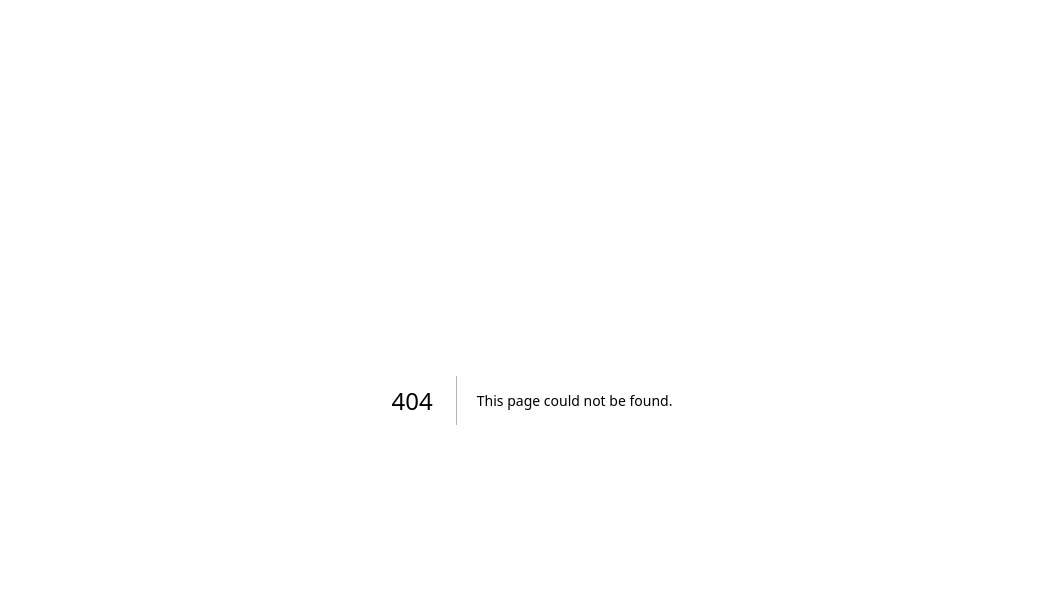
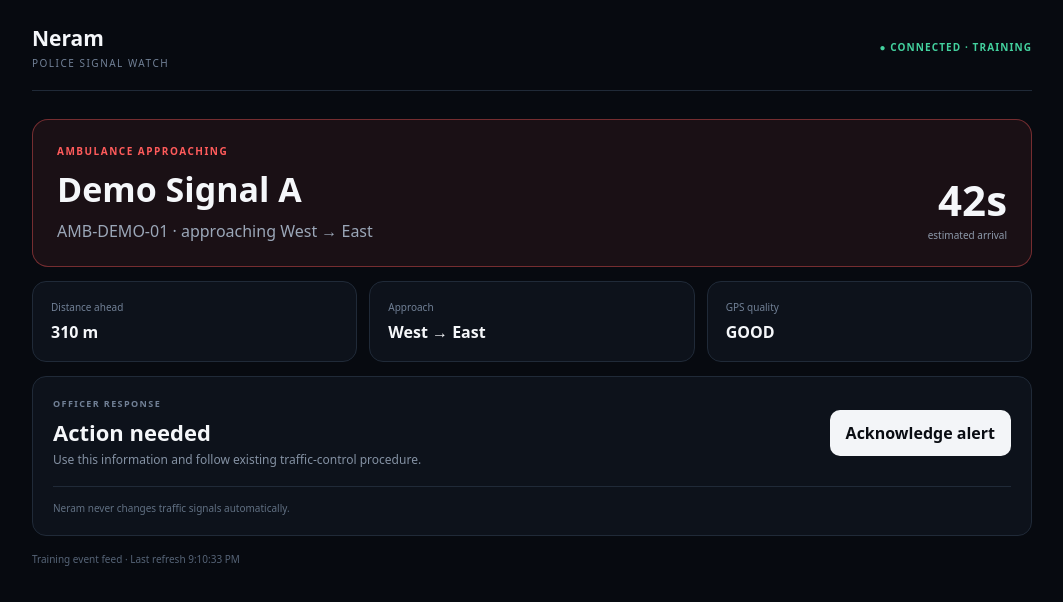
Before and after one commit to NotSash/Neram, a Next.js app in the folder apps/web/: page /police-live in a window 1280 px wide. Before the commit this address had no page. Shown: the top 602 px of the page, without its empty margins (108-1171 px from the left). Built offline with nearby package versions, Linux system fonts and the light colour scheme.

Commit message:
feat: add live police alert console

```diff
--- /dev/null
+++ b/apps/web/app/police-live/page.tsx
@@ -0,0 +1,75 @@
+"use client";
+
+import { useEffect, useState } from "react";
+
+type Alert = {
+  id: string;
+  ambulanceId: string;
+  signalName: string;
+  status: string;
+  etaSeconds: number;
+  distanceMeters: number;
+  approach: string;
+  gpsQuality: string;
+};
+
+export default function PoliceLivePage() {
+  const [alert, setAlert] = useState<Alert | null>(null);
+  const [updatedAt, setUpdatedAt] = useState<string | null>(null);
+  const [acknowledged, setAcknowledged] = useState(false);
+
+  useEffect(() => {
+    const load = async () => {
+      const response = await fetch("/api/police/alerts", { cache: "no-store" });
+      if (!response.ok) return;
+      const data = (await response.json()) as { alerts?: Alert[]; generatedAt?: string };
+      setAlert(data.alerts?.[0] ?? null);
+      setUpdatedAt(data.generatedAt ?? null);
+    };
+
+    void load();
+    const timer = window.setInterval(load, 5000);
+    return () => window.clearInterval(timer);
+  }, []);
+
+  return (
+    <main style={{ minHeight: "100vh", background: "#070a10", color: "#f5f7fa", fontFamily: "system-ui, sans-serif", padding: 24 }}>
+      <div style={{ maxWidth: 1000, margin: "0 auto" }}>
+        <header style={{ display: "flex", justifyContent: "space-between", alignItems: "center", paddingBottom: 20, borderBottom: "1px solid #202a38" }}>
+          <div><strong style={{ fontSize: 21 }}>Neram</strong><div style={{ fontSize: 10, letterSpacing: 1.5, color: "#718096", marginTop: 4 }}>POLICE SIGNAL WATCH</div></div>
+          <div style={{ fontSize: 10, letterSpacing: 1.1, color: "#43d19e", fontWeight: 800 }}>● CONNECTED · TRAINING</div>
+        </header>
+
+        {!alert ? (
+          <section style={{ marginTop: 28, padding: 28, border: "1px solid #202a38", borderRadius: 16, background: "#0d121b" }}>
+            <strong>No active ambulance alerts</strong>
+            <p style={{ color: "#8290a3" }}>Neram is monitoring your assigned signals.</p>
+          </section>
+        ) : (
+          <>
+            <section style={{ marginTop: 28, padding: 24, border: "1px solid rgba(255,91,91,.4)", borderRadius: 16, background: "rgba(255,91,91,.08)" }}>
+              <div style={{ fontSize: 10, letterSpacing: 1.5, color: "#ff5b5b", fontWeight: 900 }}>AMBULANCE APPROACHING</div>
+              <div style={{ display: "flex", justifyContent: "space-between", gap: 20, marginTop: 8, alignItems: "end" }}>
+                <div><h1 style={{ margin: 0, fontSize: 34 }}>{alert.signalName}</h1><p style={{ margin: "8px 0 0", color: "#9ba7b8" }}>{alert.ambulanceId} · approaching {alert.approach}</p></div>
+                <div style={{ textAlign: "right" }}><div style={{ fontSize: 42, fontWeight: 800 }}>{acknowledged ? Math.max(0, alert.etaSeconds - 5) : alert.etaSeconds}s</div><div style={{ fontSize: 10, color: "#8d99aa" }}>estimated arrival</div></div>
+              </div>
+            </section>
+
+            <section style={{ display: "grid", gridTemplateColumns: "1fr 1fr 1fr", gap: 12, marginTop: 14 }}>
+              {[['Distance ahead', `${alert.distanceMeters} m`], ['Approach', alert.approach], ['GPS quality', alert.gpsQuality.toUpperCase()]].map(([label, value]) => (
+                <div key={label} style={{ padding: 18, background: "#0d121b", border: "1px solid #202a38", borderRadius: 14 }}><div style={{ fontSize: 10, color: "#718096" }}>{label}</div><strong style={{ display: "block", marginTop: 7 }}>{value}</strong></div>
+              ))}
+            </section>
+
+            <section style={{ marginTop: 14, padding: 20, background: "#0d121b", border: "1px solid #202a38", borderRadius: 14 }}>
+              <div style={{ display: "flex", justifyContent: "space-between", alignItems: "center" }}><div><div style={{ fontSize: 9, color: "#718096", letterSpacing: 1.4, fontWeight: 800 }}>OFFICER RESPONSE</div><h2 style={{ margin: "7px 0 4px", fontSize: 22 }}>{acknowledged ? "Monitoring" : "Action needed"}</h2><p style={{ margin: 0, color: "#8491a3", fontSize: 12 }}>Use this information and follow existing traffic-control procedure.</p></div><button type="button" onClick={() => setAcknowledged((value) => !value)} style={{ padding: "12px 16px", borderRadius: 10, border: acknowledged ? "1px solid #2b8f6a" : 0, background: acknowledged ? "rgba(67,209,158,.1)" : "#f3f5f8", color: acknowledged ? "#43d19e" : "#0a0d13", fontWeight: 800 }}>{acknowledged ? "Acknowledged" : "Acknowledge alert"}</button></div>
+              <div style={{ marginTop: 18, paddingTop: 14, borderTop: "1px solid #202a38", fontSize: 10, color: "#617083" }}>Neram never changes traffic signals automatically.</div>
+            </section>
+          </>
+        )}
+
+        <footer style={{ marginTop: 16, fontSize: 10, color: "#566477" }}>Training event feed · Last refresh {updatedAt ? new Date(updatedAt).toLocaleTimeString() : "—"}</footer>
+      </div>
+    </main>
+  );
+}
```
